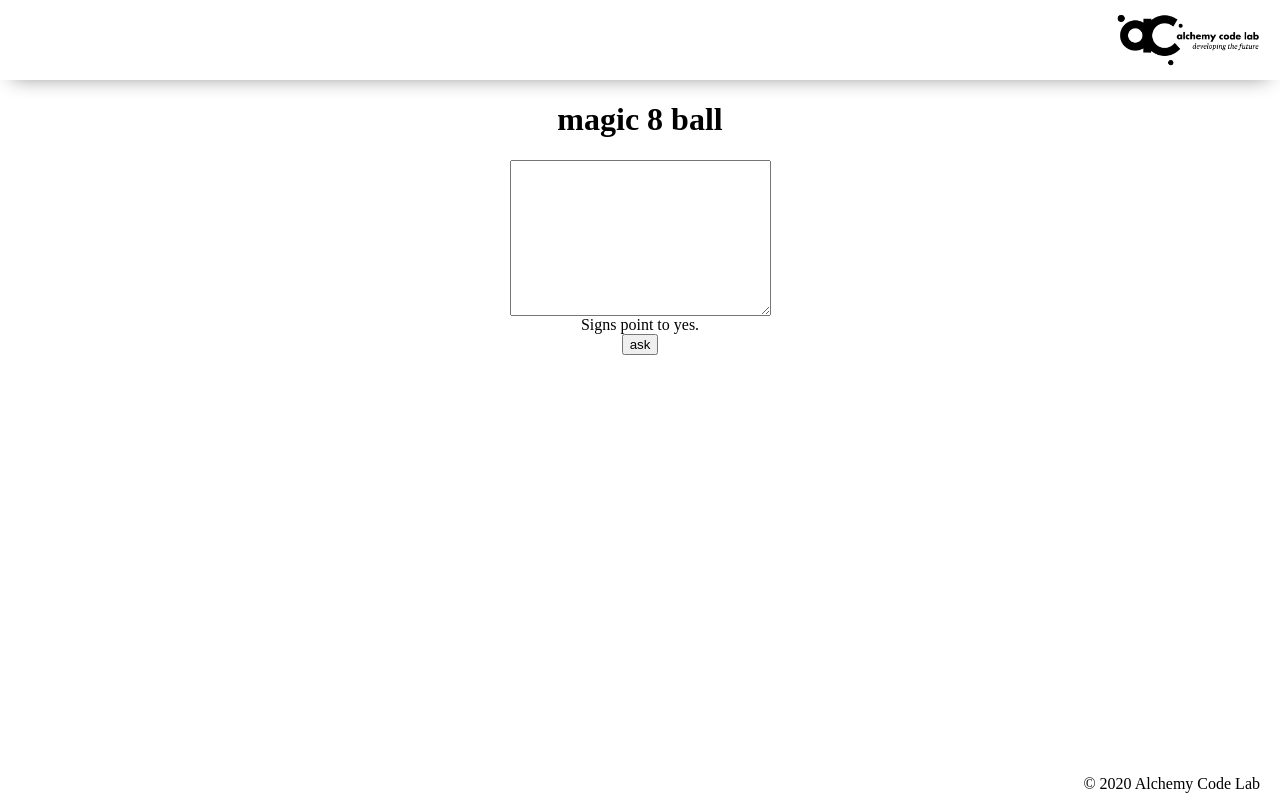
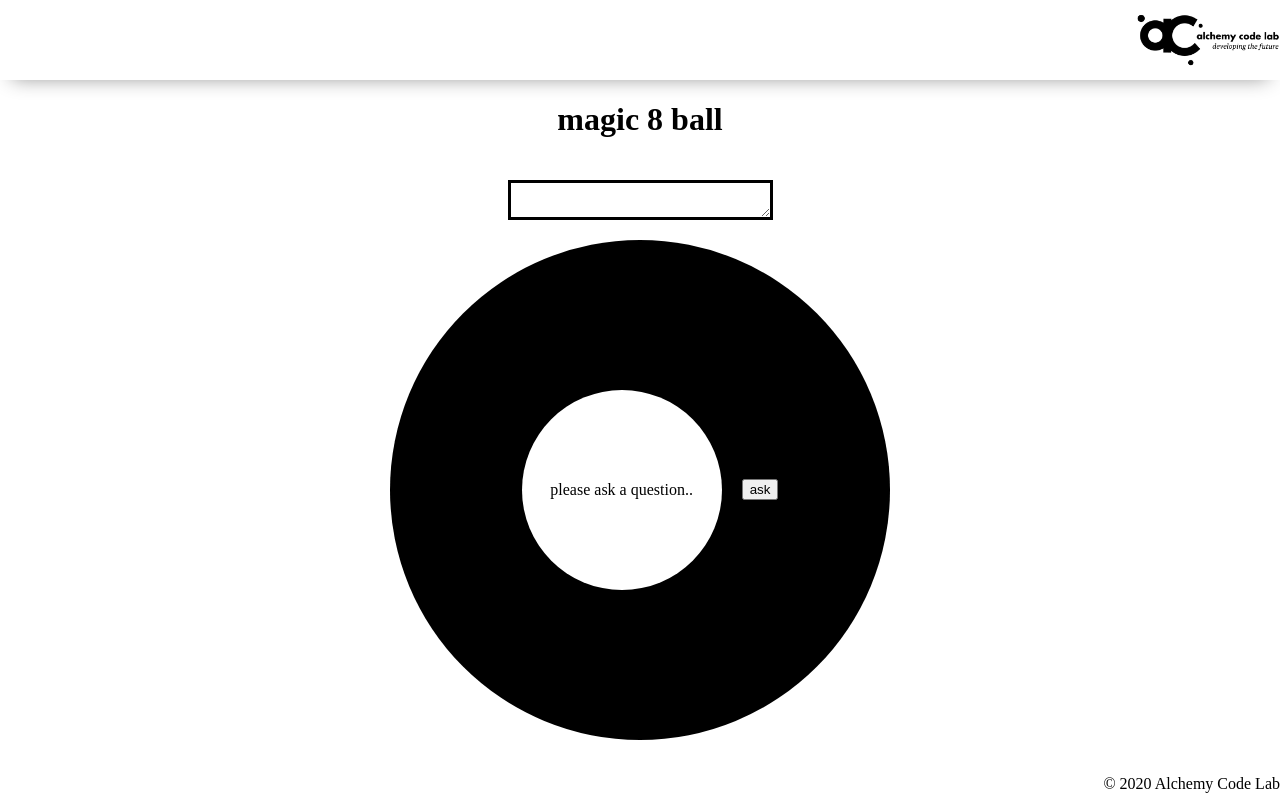
Before and after one commit to kakizaki55/lab-02-magic-8-ball, a website with bundled scripts: page index.html in a window 1280 px wide. Both pictures are taken after a click on the button "ask". Built offline with nearby package versions, Linux system fonts and the light colour scheme.

Commit message:
some basic styling done

```diff
--- a/answer.js
+++ b/answer.js
@@ -23,3 +23,6 @@ export const answers = [
     'very doubtful.'
 
 ]
+export function randomNumber(maxNum){
+    return Math.floor(Math.random()* maxNum);
+  }
--- a/app.js
+++ b/app.js
@@ -1,23 +1,24 @@
-import { answers } from './answer.js';
+import { answers, randomNumber} from './answer.js';
 
 
 const ballAnswer = document.getElementById('eight-ball-answer');
 const askButton =document.getElementById('ask-button');
 const questionArea = document.getElementById('quest');
 
-function randomNumber(){
-  return Math.floor(Math.random()* answers.length);
-}
-
+// function randomNumber(maxNum){
+//   return Math.floor(Math.random()* maxNum);
+// }
 // let randomIndex = randomNumber()
-
 // console.log(randomIndex);
 // console.log(answers[randomIndex])
 askButton.addEventListener('click', ()=>{
-
-  let randomIndex = randomNumber()
-  ballAnswer.textContent = answers[randomIndex]
-  questionArea.textContent = '';
+  if(questionArea.value === ''){
+    ballAnswer.textContent = 'please ask a question..'
+  }else{
+    let randomIndex = randomNumber(answers.length);
+    ballAnswer.textContent = answers[randomIndex];
+    questionArea.value = '';
+  }
 });
 
 
--- a/index.html
+++ b/index.html
@@ -19,14 +19,16 @@
         </div>
     </header>
 
-    <main>
+    <main id="mainpage">
+
         <h1>magic 8 ball</h1>
-        <textarea name="question" id="quest" cols="30" rows="10"></textarea>
-        <div id="eight-ball-answer">ask me a question</div>
-        <button id="ask-button">ask</button>
-
-
-
+        <textarea name="question" id="quest" cols="30" rows=""></textarea>
+        <div id="the-8-ball">
+            <div id="middle-ball">
+                <div id="eight-ball-answer">ask me a question</div>
+            </div>
+            <button id="ask-button">ask</button>
+        </div>
 
     </main>
 
--- a/styles/style.css
+++ b/styles/style.css
@@ -27,22 +27,35 @@ main {
     flex-direction: column;
     justify-content: center;
     align-items: center;
-    margin-bottom: calc(var(--footer-height));
+
+
 }
-
-section {
-    background-color: var(--color5);
-    width: 1000px;
-    max-width: 80%;
+#the-8-ball{
     display: flex;
-    flex-direction: column;
     justify-content: center;
     align-items: center;
-    padding-top: var(--gutter);
-    padding-bottom: var(--gutter);
-    margin-top: var(--gutter);
-    margin-bottom: var(--gutter);
-    border: solid 2px var(--color1);
+    background-color: black;
+    color: white;
+    height: 500px;
+    width: 500px;
+    border-radius: 50%;
+
+}
+#quest{
+    margin: 20px;
+    border: black solid 3px;
+}
+#middle-ball{
+    display: flex;
+    justify-content: center;
+    align-items: center;
+    margin: 20px;
+    background-color: white;
+    height: 200px;
+    width: 200px;
+    border-radius: 50%;
+    color: black;
+
 }
 
 header {
@@ -65,15 +78,6 @@ h2 {
     font-size: 1.8rem;
     font-weight: bold;
 }
-
-.gutter-right {
-    margin-right: 20px;
-}
-
-.main-logo {
-    animation: pulse 5s infinite ease-in-out;
-}
-
 header img {
     height: var(--header-height);
 }
```
